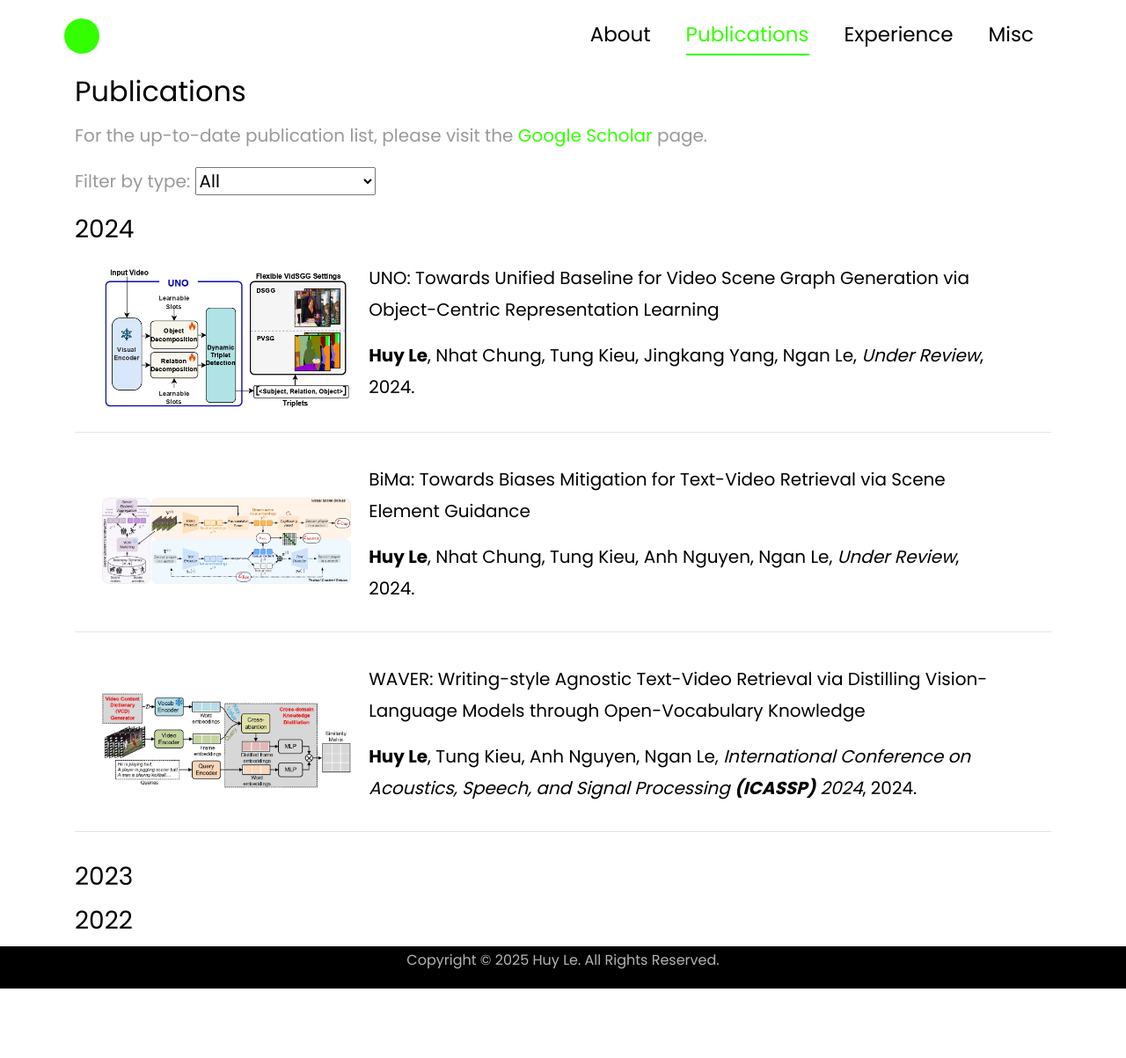
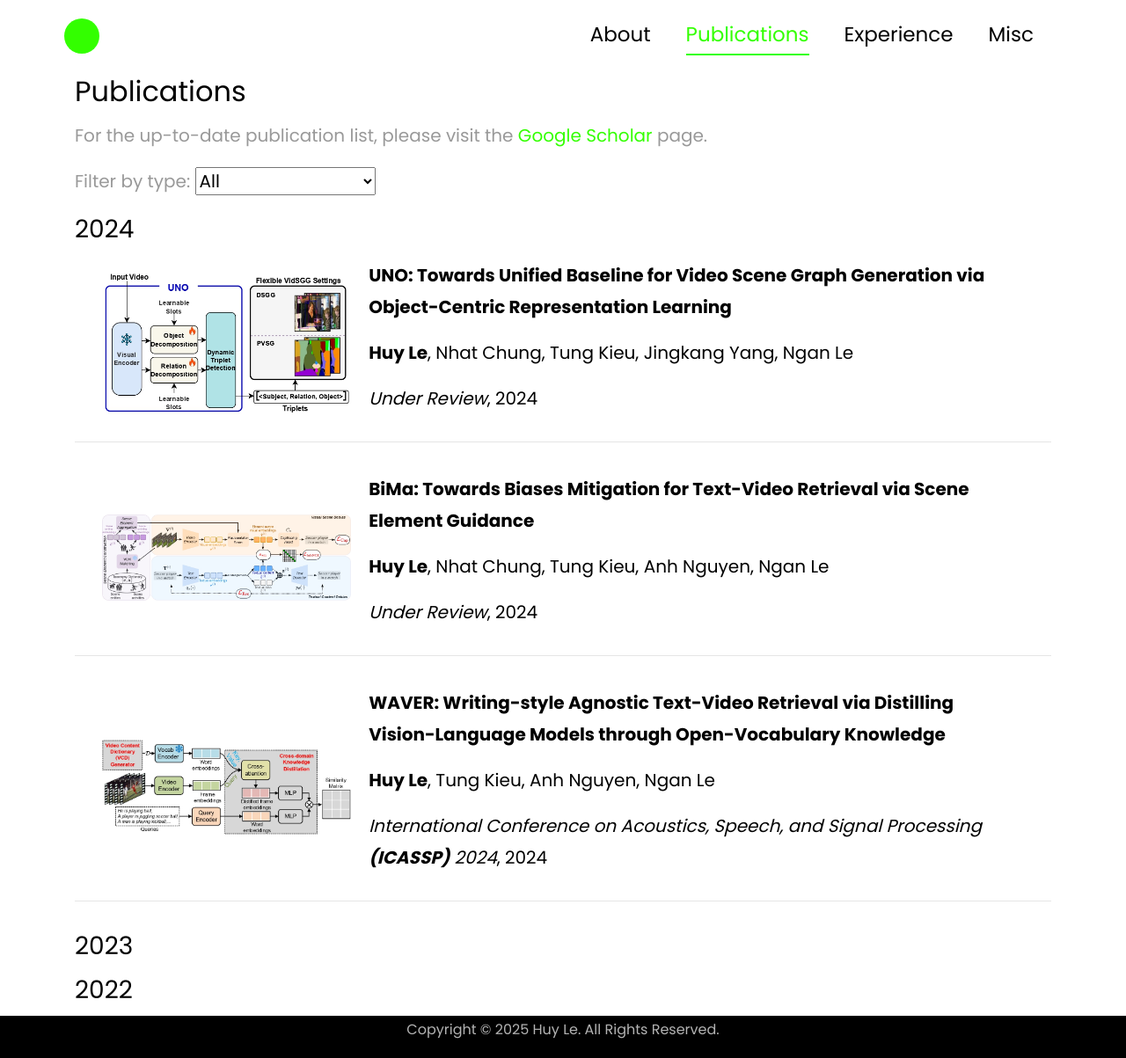
Before and after one commit to lehuy1611/lehuy1611.github.io, a Jekyll site: the page built from publication.html, in a window 1280 px wide. Shown: the whole page at 88% size. Built offline with Jekyll 4.4.1, drawn with Linux system fonts in a browser that asks for light colours; before the commit the page ends 1124 px from its top, so only the background shows below that.

Commit message:
update web layout

```diff
--- a/_includes/archive-single.html
+++ b/_includes/archive-single.html
@@ -35,9 +35,10 @@
                 <img src="{{ post.image }}" alt="{{ post.title }}" style="max-width:100%; height:auto; display: block; margin: auto;" />
             </td>
             <td style="padding:5px; width:70%; color: black;">
-              <p><a class="pub1" href="{{ post.link }}" style="color: black;">{{ post.title }}</a></p>
-              <p><a class="pub2" style="color: black;"> {{ post.authors }}, <i>{{ post.publication }}</i>, {{ post.year }}. </a>
-              {% if post.github %}
+              <p><a class="pub1" href="{{ post.link }}" style="color: black;"><b>{{ post.title }}</b></a></p>
+              <p><a class="pub2" style="color: black;"> {{ post.authors }} </a>
+              <p><a class="pub3" style="color: black;"> <i>{{ post.publication }}</i>, {{ post.year }} </a>
+                {% if post.github %}
                 <a href="{{ post.github }}" style="color: black;"> <i class="fab fa-fw fa-github" aria-hidden="true"></i></a>
               {% endif %}
               </p>
```
